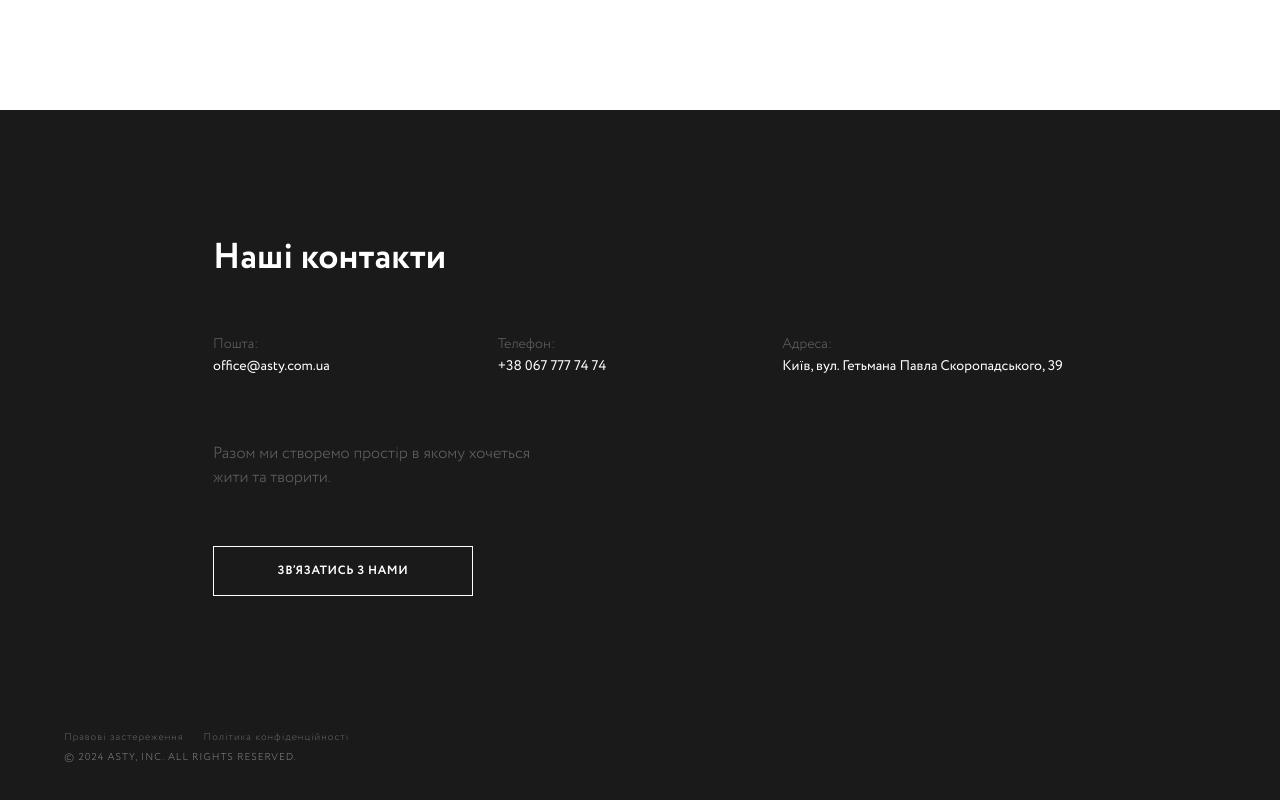
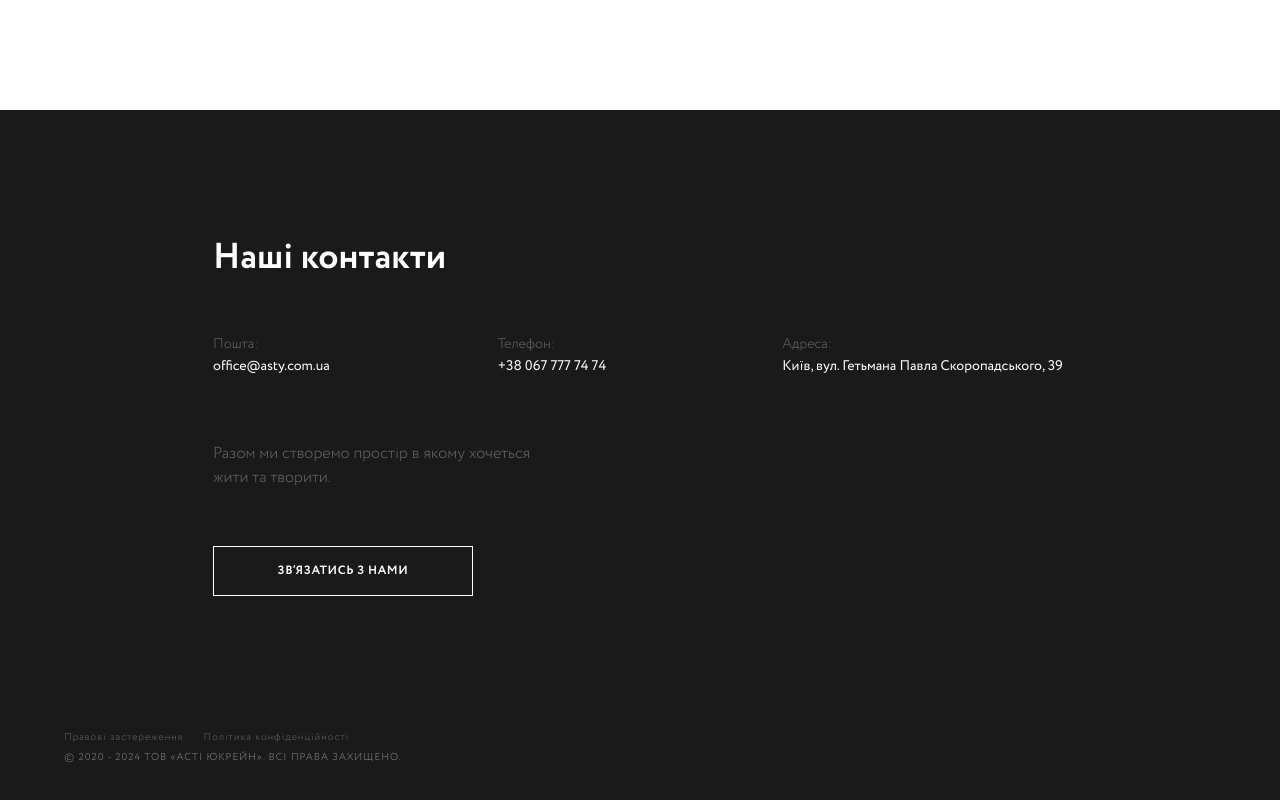
Before and after one commit to nikolaynizruhin/asty, a Next.js app: page / in a window 1280 px wide. Shown: the part 5549-6349 px from the top of the page. Built offline with nearby package versions, Linux system fonts and the light colour scheme.

Commit message:
Update footer

```diff
--- a/components/footer.tsx
+++ b/components/footer.tsx
@@ -1,5 +1,6 @@
 import Link from "next/link";
 import SocialIcons from "./social-icons";
+import company from "@/config/company";
 
 export default function Footer({ isDark = false }: { isDark?: boolean }) {
   return (
@@ -13,7 +14,7 @@ export default function Footer({ isDark = false }: { isDark?: boolean }) {
         </Link>
         <div className="md:flex md:items-center md:justify-between text-[#888]">
           <p className="text-[10px] font-light tracking-widest">
-            © { new Date().getFullYear() } ASTY, INC. ALL RIGHTS RESERVED.
+            © { company.founded } - { new Date().getFullYear() } { company.name }. ВСІ ПРАВА ЗАХИЩЕНО.
           </p>
           <SocialIcons className="flex space-x-6 mt-3 md:mt-0" />
         </div>
--- a/config/company.ts
+++ b/config/company.ts
@@ -2,6 +2,7 @@ export default {
   name: 'ТОВ «АСТІ ЮКРЕЙН»',
   email: 'office@asty.com.ua',
   phone: '+38 067 777 74 74',
+  founded: 2020,
   address: {
     street: 'вул. Гетьмана Павла Скоропадського, 39',
     city: 'Київ',
```
